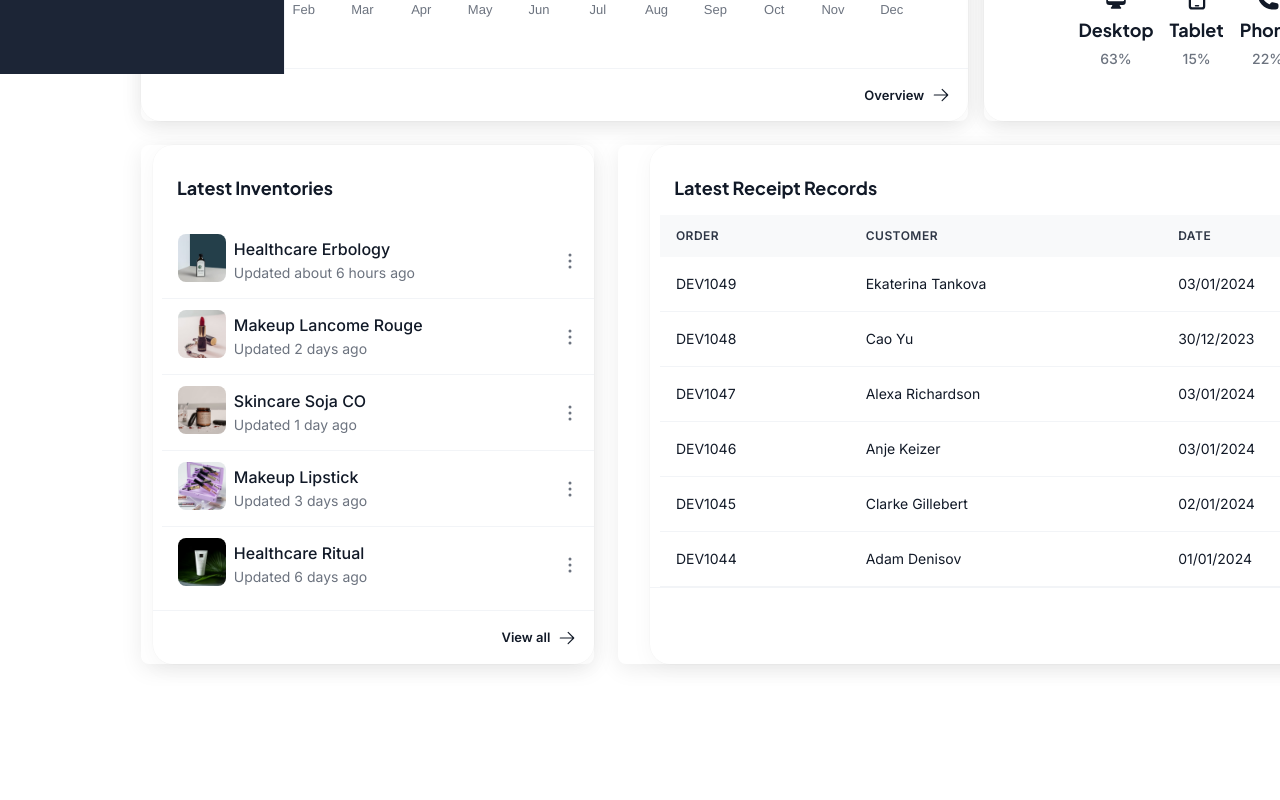
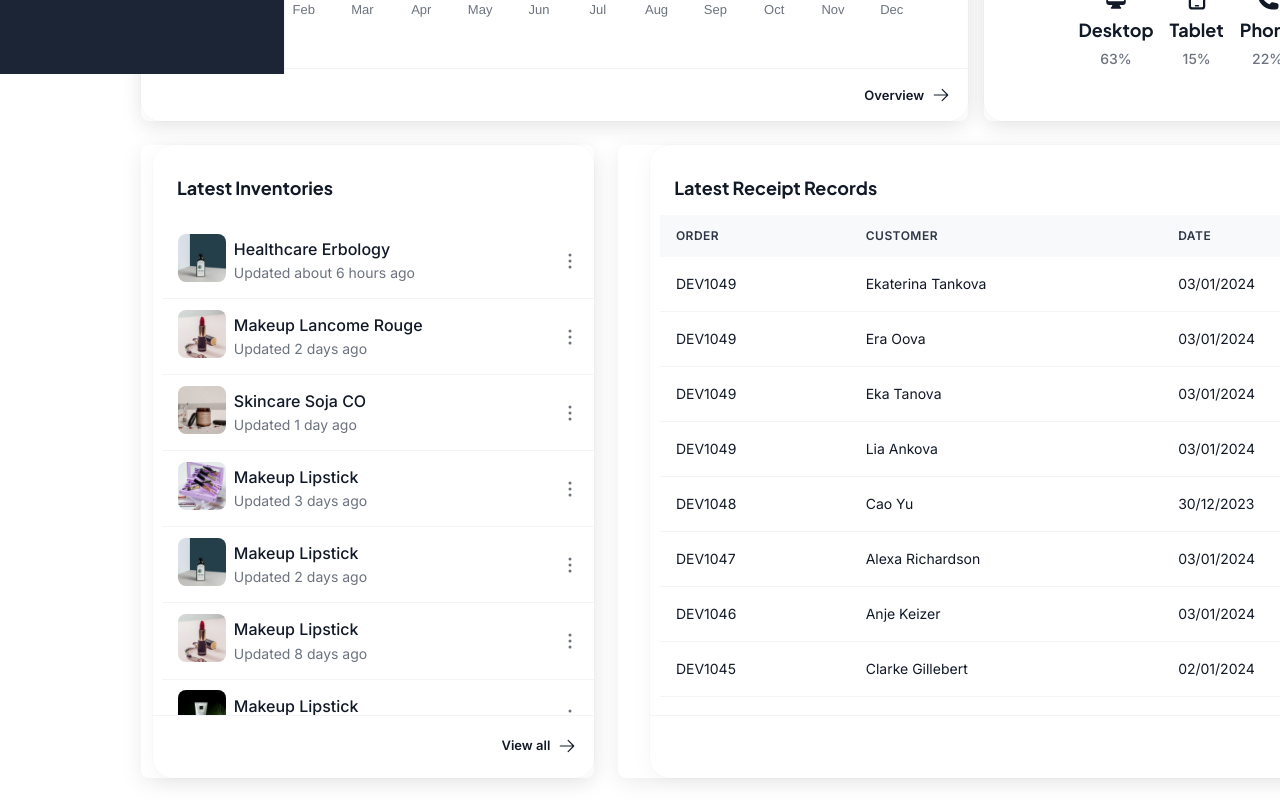
Before and after one commit to Dovis01/FYP-Emerald-ParcelHub, a Next.js app in the folder fyp-next-code/: page / in a window 1280 px wide. Shown: the part 726-1526 px from the top of the page. Before the commit the page ends 1412 px from the top, so only its background shows below. Built offline with nearby package versions, Linux system fonts and the light colour scheme; sample sign-in values are in the browser's storage.

Commit message:
Improve-overview latest part style

```diff
--- a/fyp-next-code/src/components/pageSections/overview/overview-latest-inventory.js
+++ b/fyp-next-code/src/components/pageSections/overview/overview-latest-inventory.js
@@ -1,4 +1,4 @@
-import { formatDistanceToNow } from 'date-fns';
+import {formatDistanceToNow} from 'date-fns';
 import PropTypes from 'prop-types';
 import ArrowRightIcon from '@heroicons/react/24/solid/ArrowRightIcon';
 import EllipsisVerticalIcon from '@heroicons/react/24/solid/EllipsisVerticalIcon';
@@ -16,14 +16,16 @@ import {
     ListItemText,
     SvgIcon
 } from '@mui/material';
+import {Scrollbar} from "@/components/customized/scrollbar";
 
 export const OverviewLatestInventory = (props) => {
-  const { products = [], sx } = props;
+    const {products = [], sx} = props;
 
     return (
-    <Card sx={{...sx,ml:1.5}}>
-      <CardHeader title="Latest Inventories" />
-      <List sx={{ml:1.1}}>
+        <Card sx={{...sx, ml: 1.5}}>
+            <CardHeader title="Latest Inventories"/>
+            <Scrollbar sx={{flexGrow: 1, maxHeight: '500px', overflowY: 'auto', overflowX: 'hidden'}}>
+                <List sx={{ml: 1.1}}>
                     {products.map((product, index) => {
                         const hasDivider = index < products.length - 1;
                         const ago = formatDistanceToNow(product.updatedAt);
@@ -61,26 +63,27 @@ export const OverviewLatestInventory = (props) => {
                                 </ListItemAvatar>
                                 <ListItemText
                                     primary={product.name}
-                primaryTypographyProps={{ variant: 'subtitle1' }}
+                                    primaryTypographyProps={{variant: 'subtitle1'}}
                                     secondary={`Updated ${ago} ago`}
-                secondaryTypographyProps={{ variant: 'body2' }}
+                                    secondaryTypographyProps={{variant: 'body2'}}
                                 />
                                 <IconButton edge="end">
                                     <SvgIcon>
-                  <EllipsisVerticalIcon />
+                                        <EllipsisVerticalIcon/>
                                     </SvgIcon>
                                 </IconButton>
                             </ListItem>
                         );
                     })}
                 </List>
-      <Divider />
-      <CardActions sx={{ justifyContent: 'flex-end' }}>
+            </Scrollbar>
+            <Divider/>
+            <CardActions sx={{justifyContent: 'flex-end',mt:0.4,mb:0.8}}>
                 <Button
                     color="inherit"
                     endIcon={(
                         <SvgIcon fontSize="small">
-              <ArrowRightIcon />
+                            <ArrowRightIcon/>
                         </SvgIcon>
                     )}
                     size="small"
--- a/fyp-next-code/src/components/pageSections/overview/overview-latest-records.js
+++ b/fyp-next-code/src/components/pageSections/overview/overview-latest-records.js
@@ -16,7 +16,7 @@ import {
     TableRow
 } from '@mui/material';
 import {Scrollbar} from '@/components/customized/scrollbar';
-import {SeverityPill} from '@/components/customized/severity-pill';
+import {SeverityPill} from '@/components/customized/severityPill';
 
 const statusMap = {
     pending: 'warning',
@@ -28,10 +28,11 @@ export const OverviewLatestRecords = (props) => {
     const {orders = [], sx} = props;
 
     return (
-        <Card sx={{...sx,ml:4}}>
+        <Card sx={{...sx, ml: 4}}>
             <CardHeader title="Latest Receipt Records"/>
+            <Scrollbar sx={{flexGrow: 1,maxHeight: '500px', overflowY: 'auto' ,overflowX: 'hidden' }}>
                 <Box sx={{width: 1000}}>
-                <Table sx={{ml:1.2}}>
+                    <Table sx={{ml: 1.2}}>
                         <TableHead>
                             <TableRow>
                                 <TableCell>
@@ -76,8 +77,9 @@ export const OverviewLatestRecords = (props) => {
                         </TableBody>
                     </Table>
                 </Box>
+            </Scrollbar>
             <Divider/>
-            <CardActions sx={{justifyContent: 'flex-end',mt:2.9}}>
+            <CardActions sx={{justifyContent: 'flex-end',mt:0.4,mb:0.8}}>
                 <Button
                     color="inherit"
                     endIcon={(
--- a/fyp-next-code/src/dataSample/overviewData.js
+++ b/fyp-next-code/src/dataSample/overviewData.js
@@ -21,8 +21,38 @@ export const products=[
         updatedAt: subDays(subHours(now, 1), 1).getTime()
     },
     {
-        id: 'a6ede15670da63f49f752c89',
+        id: 'a6ede555t5da73t49tt5tc89',
         image: '/assets/products/product-6.png',
+        name: 'Makeup Lipstick',
+        updatedAt: subDays(subHours(now, 3), 3).getTime()
+    },
+    {
+        id: 'a6edel56l0dl63i4lfl52c89',
+        image: '/assets/products/product-1.png',
+        name: 'Makeup Lipstick',
+        updatedAt: subDays(subHours(now, 3), 2).getTime()
+    },
+    {
+        id: 'a6ede1p670pa63fp9fp52c89',
+        image: '/assets/products/product-2.png',
+        name: 'Makeup Lipstick',
+        updatedAt: subDays(subHours(now, 3), 8).getTime()
+    },
+    {
+        id: 'a1edj1j66jdaj3f49f752c89',
+        image: '/assets/products/product-7.png',
+        name: 'Makeup Lipstick',
+        updatedAt: subDays(subHours(now, 3), 6).getTime()
+    },
+    {
+        id: 'a6ed415677d164f44f754c49',
+        image: '/assets/products/product-5.png',
+        name: 'Makeup Lipstick',
+        updatedAt: subDays(subHours(now, 3), 7).getTime()
+    },
+    {
+        id: 'a6ede15y7yda6yf4yfy8yc89',
+        image: '/assets/products/product-4.png',
         name: 'Makeup Lipstick',
         updatedAt: subDays(subHours(now, 3), 3).getTime()
     },
@@ -36,11 +66,41 @@ export const products=[
 
 export const order = [
     {
+        id: 'f69f38313938387a6c12897f',
+        ref: 'DEV1049',
+        amount: 30.5,
+        customer: {
+            name: 'Ekaterina Tankova'
+        },
+        createdAt: 1704296500000,
+        status: 'pending'
+    },
+    {
+        id: 'f69f880ggg78187a6c12897f',
+        ref: 'DEV1049',
+        amount: 30.5,
+        customer: {
+            name: 'Era Oova'
+        },
+        createdAt: 1704296500000,
+        status: 'pending'
+    },
+    {
+        id: 'm69fuu0u29u81u7u6c12897f',
+        ref: 'DEV1049',
+        amount: 30.5,
+        customer: {
+            name: 'Eka Tanova'
+        },
+        createdAt: 1704296500000,
+        status: 'pending'
+    },
+    {
         id: 'f69f88012978187a6c12897f',
         ref: 'DEV1049',
         amount: 30.5,
         customer: {
-            name: 'Ekaterina Tankova'
+            name: 'Lia Ankova'
         },
         createdAt: 1704296500000,
         status: 'pending'
```
Also changed, not shown: fyp-next-code/src/components/customized/severityPill.js (renamed from fyp-next-code/src/components/customized/severity-pill.js). Lines whose indentation alone changed are shown as unchanged.
